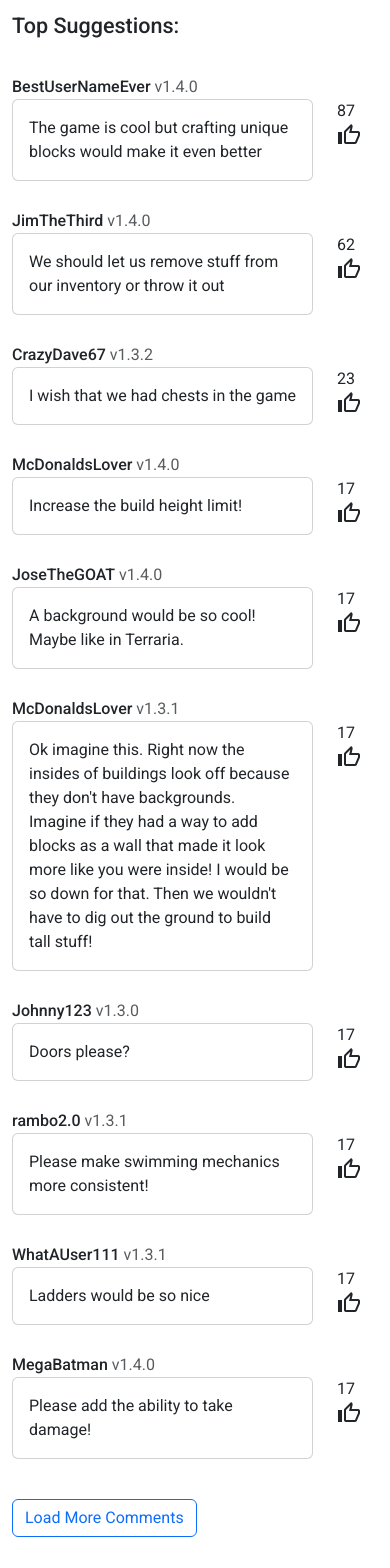
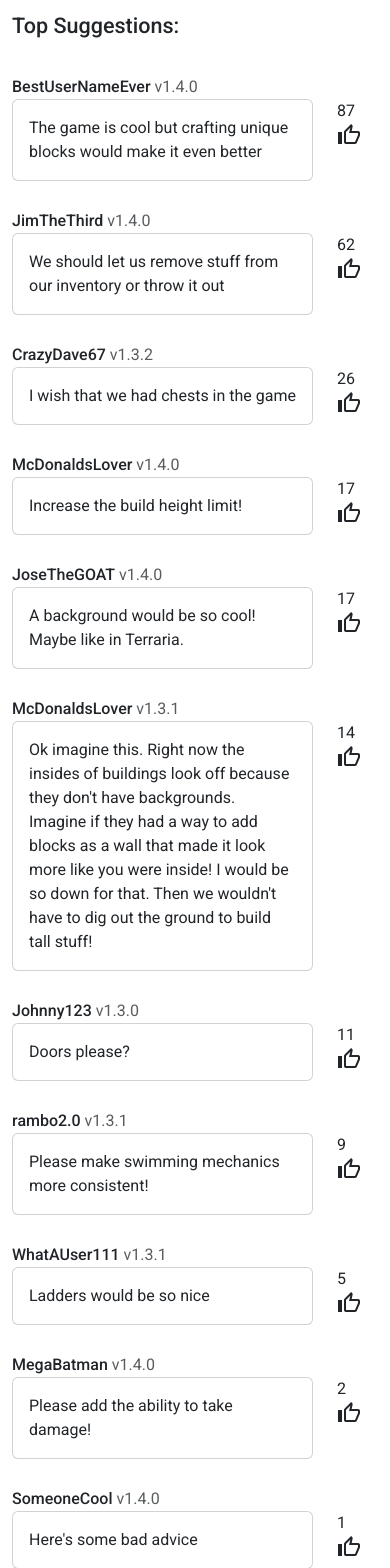
Before and after one commit to davislarson27/intotheunder, a React (Vite) app: page /feedback in a window 390 px wide. Shown: the part 360-1928 px from the top of the page. Built offline with nearby package versions, Linux system fonts and the light colour scheme.

Commit message:
switched comments to hard-coded but data based

```diff
--- a/src/feedback/feedback.jsx
+++ b/src/feedback/feedback.jsx
@@ -126,192 +126,13 @@ export function Feedback() {
                     </div>
                 </div>
 
-                <div className="row g-4 mt-1 comment" id="commentNum1">
-                    <div className="col-10 col-md-7">
-                        <p className="comment"><span className="comment_user">BestUserNameEver</span> <span className="text-muted">v1.4.0</span></p>
-                        <div className="card">
-                            <div className="card-body">
-                                <p className="commenet">The game is cool but crafting unique blocks would make it even better</p>
-                            </div>
-                        </div>
-                    </div>
-                    <div className="col-1 me-2">
-                        <div className="full_like_container" style={{padding : "0px"}}>
-                            <p className="like_count" style={{marginTop: "1.5em"}}>87</p>
-                            <span className="like_button_container" id="like_1">
-                                <span className="material-icons-outlined like_button">thumb_up</span>
-                            </span>
-                        </div>
-                    </div>
-                </div>
-                <div className="row g-4 mt-1 comment" id="commentNum2">
-                    <div className="col-10 col-md-7">
-                        <p className="comment"><span className="comment_user">JimTheThird</span> <span className="text-muted">v1.4.0</span></p>
-                        <div className="card">
-                            <div className="card-body">
-                                <p className="commenet">We should let us remove stuff from our inventory or throw it out</p>
-                            </div>
-                        </div>
-                    </div>
-                    <div className="col-1 me-2">
-                        <div className="full_like_container" style={{padding: "0px"}}>
-                            <p className="like_count" style={{marginTop: "1.5em"}}>62</p>
-                            <span className="like_button_container" id="like_2">
-                                <span className="material-icons-outlined like_button">thumb_up</span>
-                            </span>
-                        </div>
-                    </div>
-
-                </div>
-                <div className="row g-4 mt-1 comment" id="commentNum3">
-                    <div className="col-10 col-md-7">
-                        <p className="comment"><span className="comment_user">CrazyDave67</span> <span className="text-muted">v1.3.2</span></p>
-                        <div className="card">
-                            <div className="card-body">
-                                <p className="commenet">I wish that we had chests in the game</p>
-                            </div>
-                        </div>
-                    </div>
-                    <div className="col-1 me-2">
-                        <div className="full_like_container" style={{padding: "0px"}}>
-                            <p className="like_count" style={{marginTop: "1.5em"}}>23</p>
-                            <span className="like_button_container" id="like_3">
-                                <span className="material-icons-outlined like_button">thumb_up</span>
-                            </span>
-                        </div>
-                    </div>
-                </div>
-                <div className="row g-4 mt-1 comment" id="commentNum4">
-                    <div className="col-10 col-md-7">
-                        <p className="comment"><span className="comment_user">McDonaldsLover</span> <span className="text-muted">v1.4.0</span></p>
-                        <div className="card">
-                            <div className="card-body">
-                                <p className="commenet">Increase the build height limit!</p>
-                            </div>
-                        </div>
-                    </div>
-                    <div className="col-1 me-2">
-                        <div className="full_like_container" style={{padding: "0px"}}>
-                            <p className="like_count" style={{marginTop: "1.5em"}}>17</p>
-                            <span className="like_button_container" id="like_4">
-                                <span className="material-icons-outlined like_button">thumb_up</span>
-                            </span>
-                        </div>
-                    </div>
-                </div>
-                <div className="row g-4 mt-1 comment" id="commentNum5">
-                    <div className="col-10 col-md-7">
-                        <p className="comment"><span className="comment_user">JoseTheGOAT</span> <span className="text-muted">v1.4.0</span></p>
-                        <div className="card">
-                            <div className="card-body">
-                                <p className="commenet">A background would be so cool! Maybe like in Terraria.</p>
-                            </div>
-                        </div>
-                    </div>
-                    <div className="col-1 me-2">
-                        <div className="full_like_container" style={{padding: "0px"}}>
-                            <p className="like_count" style={{marginTop: "1.5em"}}>17</p>
-                            <span className="like_button_container" id="like_5">
-                                <span className="material-icons-outlined like_button">thumb_up</span>
-                            </span>
-                        </div>
-                    </div>
-                </div>
-                <div className="row g-4 mt-1 comment" id="commentNum6">
-                    <div className="col-10 col-md-7">
-                        <p className="comment"><span className="comment_user">McDonaldsLover</span> <span className="text-muted">v1.3.1</span></p>
-                        <div className="card">
-                            <div className="card-body">
-                                <p className="commenet">Ok imagine this. Right now the insides of buildings look off because they don't have backgrounds. Imagine if they had a way to add blocks as a wall that made it look more like you were inside! I would be so down for that. Then we wouldn't have to dig out the ground to build tall stuff!</p>
-                            </div>
-                        </div>
-                    </div>
-                    <div className="col-1 me-2">
-                        <div className="full_like_container" style={{padding: "0px"}}>
-                            <p className="like_count" style={{marginTop: "1.5em"}}>17</p>
-                            <span className="like_button_container" id="like_6">
-                                <span className="material-icons-outlined like_button">thumb_up</span>
-                            </span>
-                        </div>
-                    </div>
-                </div>
-                <div className="row g-4 mt-1 comment" id="commentNum7">
-                    <div className="col-10 col-md-7">
-                        <p className="comment"><span className="comment_user">Johnny123</span> <span className="text-muted">v1.3.0</span></p>
-                        <div className="card">
-                            <div className="card-body">
-                                <p className="commenet">Doors please?</p>
-                            </div>
-                        </div>
-                    </div>
-                    <div className="col-1 me-2">
-                        <div className="full_like_container" style={{padding: "0px"}}>
-                            <p className="like_count" style={{marginTop: "1.5em"}}>17</p>
-                            <span className="like_button_container" id="like_7">
-                                <span className="material-icons-outlined like_button">thumb_up</span>
-                            </span>
-                        </div>
-                    </div>
-                </div>
-                <div className="row g-4 mt-1 comment" id="commentNum8">
-                    <div className="col-10 col-md-7">
-                        <p className="comment"><span className="comment_user">rambo2.0</span> <span className="text-muted">v1.3.1</span></p>
-                        <div className="card">
-                            <div className="card-body">
-                                <p className="commenet">Please make swimming mechanics more consistent!</p>
-                            </div>
-                        </div>
-                    </div>
-                    <div className="col-1 me-2">
-                        <div className="full_like_container" style={{padding: "0px"}}>
-                            <p className="like_count" style={{marginTop: "1.5em"}}>17</p>
-                            <span className="like_button_container" id="like_8">
-                                <span className="material-icons-outlined like_button">thumb_up</span>
-                            </span>
-                        </div>
-                    </div>
-                </div>
-
-                <div className="row g-4 mt-1 comment" id="commentNum9">
-                    <div className="col-10 col-md-7">
-                        <p className="comment"><span className="comment_user">WhatAUser111</span> <span className="text-muted">v1.3.1</span></p>
-                        <div className="card">
-                            <div className="card-body">
-                                <p className="commenet">Ladders would be so nice</p>
-                            </div>
-                        </div>
-                    </div>
-                    <div className="col-1 me-2">
-                        <div className="full_like_container" style={{padding: "0px"}}>
-                            <p className="like_count" style={{marginTop: "1.5em"}}>17</p>
-                            <span className="like_button_container" id="like_9">
-                                <span className="material-icons-outlined like_button">thumb_up</span>
-                            </span>
-                        </div>
-                    </div>
-                </div>
-
-                <div className="row g-4 mt-1 comment" id="commentNum10">
-                    <div className="col-10 col-md-7">
-                        <p className="comment"><span className="comment_user">MegaBatman</span> <span className="text-muted">v1.4.0</span></p>
-                        <div className="card">
-                            <div className="card-body">
-                                <p className="commenet">Please add the ability to take damage!</p>
-                            </div>
-                        </div>
-                    </div>
-                    <div className="col-1 me-2">
-                        <div className="full_like_container" style={{padding: "0px"}}>
-                            <p className="like_count" style={{marginTop: "1.5em"}}>17</p>
-                            <span className="like_button_container" id="like_10">
-                                <span className="material-icons-outlined like_button">thumb_up</span>
-                            </span>
-                        </div>
-                    </div>
-                </div>
+            </div>
 
 
+            <Comments comments={comments} updateComments={updateComments} />
 
+
+            <div className="container">
                 <div className="row g-4 mt-3" id="move_comment_sections_buttons">
                     <div className="col-12 col-md-8">
                         <button className="btn btn-outline-primary">Load More Comments</button>
@@ -339,11 +160,43 @@ export function Feedback() {
                 </div>
 
 
-
-
             </div>
 
 
         </main>
     );
 }
+
+function Comments ({comments}) {
+
+    const commentElements = [];
+    for (const comment of comments) {
+        commentElements.push(
+            <div className="row g-4 mt-1 comment" id="commentNum9">
+                <div className="col-10 col-md-7">
+                    <p className="comment"><span key={comment.user} className="comment_user">{comment.user}</span> <span key={comment.commentVersion} className="text-muted">{comment.commentVersion}</span></p>
+                    <div className="card">
+                        <div className="card-body">
+                            <p key={comment.commentText} className="commenet">{comment.commentText}</p>
+                        </div>
+                    </div>
+                </div>
+                <div className="col-1 me-2">
+                    <div className="full_like_container" style={{padding: "0px"}}>
+                        <p key={comment.likes} className="like_count" style={{marginTop: "1.5em"}}>{comment.likes}</p>
+                        <span className="like_button_container" id="like_9">
+                            <span className="material-icons-outlined like_button">thumb_up</span>
+                        </span>
+                    </div>
+                </div>
+            </div>
+        )
+    }
+
+    return (
+        <div className="container">
+            {commentElements}
+        </div>
+
+    );
+}
```
